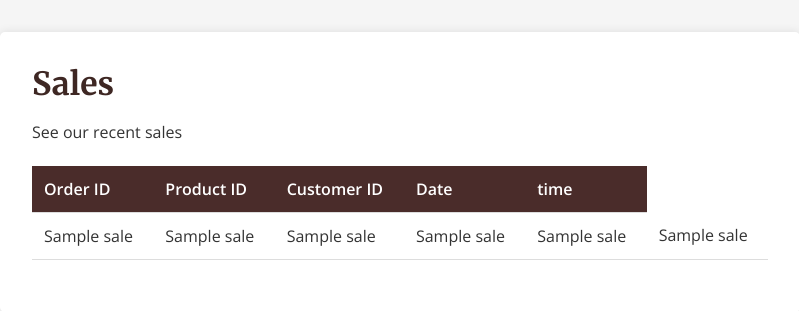
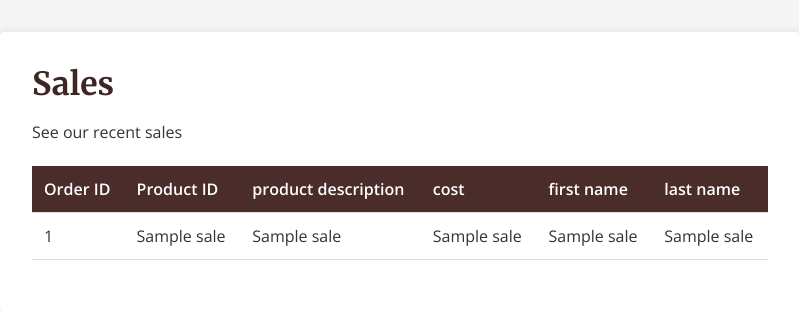
Before and after one commit to khanya-mcfadden/SQLite_Implementation, a Flask app: template templates/sales.html in a window 1280 px wide. Shown: the part 54-365 px from the top of the page, without its empty margins (240-1039 px from the left). Run offline with Flask 3, Linux system fonts and the light colour scheme; the template is opened without the code that fills it: most values are stand-ins (such as "Sample title", 1, 10 or a date in 2020).

```diff
--- a/templates/sales.html
+++ b/templates/sales.html
@@ -12,20 +12,22 @@
       <tr>
         <th>Order ID</th>
         <th>Product ID</th>
-         <th>Customer ID</th>
-        <th>Date</th>
-        <th>time</th>
+        <th>product description</th>
+        <th>cost</th>
+        <th>first name</th>
+        <th>last name</th>
+
       </tr>
     </thead>
     <tbody>
       {% for sales in sales %}
         <tr>
-          <td>{{ sale[0] }}</td>
-          <td>{{ sale[1] }}</td>
-          <td>{{ sale[2] }}</td>
-          <td>{{ sale[3] }}</td>
-          <td>{{ sale[4] }}</td>
-          <td>{{ sale[5] }}</td>
+          <td>{{ sales[0] }}</td>
+          <td>{{ sales[1] }}</td>
+          <td>{{ sales[2] }}</td>
+          <td>{{ sales[3] }}</td>
+          <td>{{ sales[4] }}</td>
+          <td>{{ sales[5] }}</td>
         </tr>
       {% endfor %}
     </tbody>
```
Also changed, not shown: insert_data.py (+8 -8 lines), BeanBrew.db.
